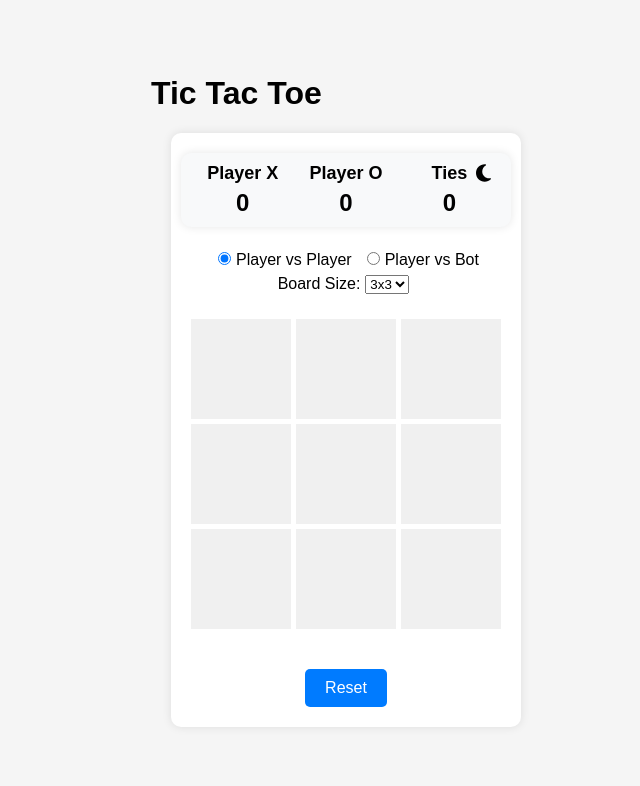
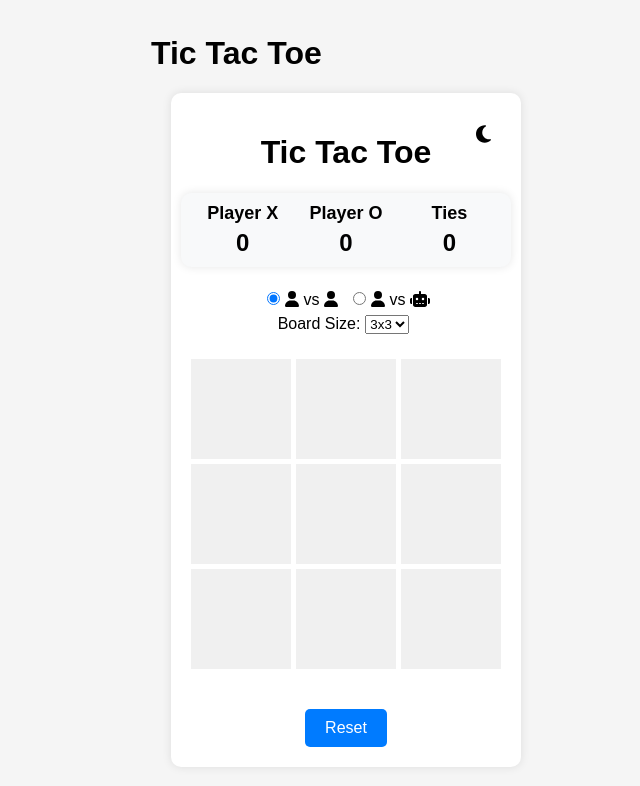
Before and after one commit to Neorex80/ReactGames, a React (Create React App) app: page / in a window 1280 px wide. Shown: the top 786 px of the page, without its empty margins (294-934 px from the left). Built offline with nearby package versions, Linux system fonts and the light colour scheme.

Commit message:
Update GameBoard.js

```diff
--- a/src/components/GameBoard.js
+++ b/src/components/GameBoard.js
@@ -2,7 +2,7 @@ import React, { useState, useEffect } from 'react';
 import './GameBoard.css';
 import ResultDialog from './ResultDialog';
 import { FontAwesomeIcon } from '@fortawesome/react-fontawesome';
-import { faSun, faMoon } from '@fortawesome/free-solid-svg-icons';
+import { faSun, faMoon, faUser, faRobot, faTimes, faCircle } from '@fortawesome/free-solid-svg-icons';
 
 const themes = {
   light: {
@@ -125,6 +125,8 @@ const GameBoard = () => {
     return lines;
   };
 
+  const status = winner ? `Winner: ${winner}` : `Next player: ${isXNext ? 'X' : 'O'}`;
+
   const handleGameModeChange = (event) => {
     setGameMode(event.target.value);
     resetGame(boardSize);
@@ -154,8 +156,12 @@ const GameBoard = () => {
 
   const themeStyles = themes[theme];
 
-  return (
+ return (
     <div className="game-board">
+      <h1 className="game-title">Tic Tac Toe</h1>
+      <button className="theme-toggle-button" onClick={handleThemeChange}>
+        <FontAwesomeIcon icon={theme === 'light' ? faMoon : faSun} />
+      </button>
       <div className="scoreboard-container">
         <div className="score-section">
           <h3>Player X</h3>
@@ -178,7 +184,7 @@ const GameBoard = () => {
             checked={gameMode === 'PvP'}
             onChange={handleGameModeChange}
           />
-          Player vs Player
+          <FontAwesomeIcon icon={faUser} /> vs <FontAwesomeIcon icon={faUser} />
         </label>
         <label>
           <input
@@ -187,7 +193,7 @@ const GameBoard = () => {
             checked={gameMode === 'PvB'}
             onChange={handleGameModeChange}
           />
-          Player vs Bot
+          <FontAwesomeIcon icon={faUser} /> vs <FontAwesomeIcon icon={faRobot} />
         </label>
       </div>
       <div>
@@ -196,7 +202,6 @@ const GameBoard = () => {
           <select value={boardSize} onChange={handleBoardSizeChange}>
             <option value="3">3x3</option>
             <option value="4">4x4</option>
-            <option value="5">5x5</option>
           </select>
         </label>
       </div>
@@ -217,17 +222,13 @@ const GameBoard = () => {
               '--winning-color': themeStyles.winningColor,
             }}
           >
-            {value}
+            {value === 'X' ? <FontAwesomeIcon icon={faTimes} /> : value === 'O' ? <FontAwesomeIcon icon={faCircle} /> : null}
           </div>
         ))}
       </div>
       <button className="reset-button" onClick={handleCloseDialog}>Reset</button>
       <ResultDialog isOpen={isDialogOpen} onClose={handleCloseDialog} result={resultMessage} />
-      <button className="theme-toggle-button" onClick={handleThemeChange}>
-        <FontAwesomeIcon icon={theme === 'light' ? faMoon : faSun} />
-      </button>
     </div>
   );
 };
-
 export default GameBoard;
```
